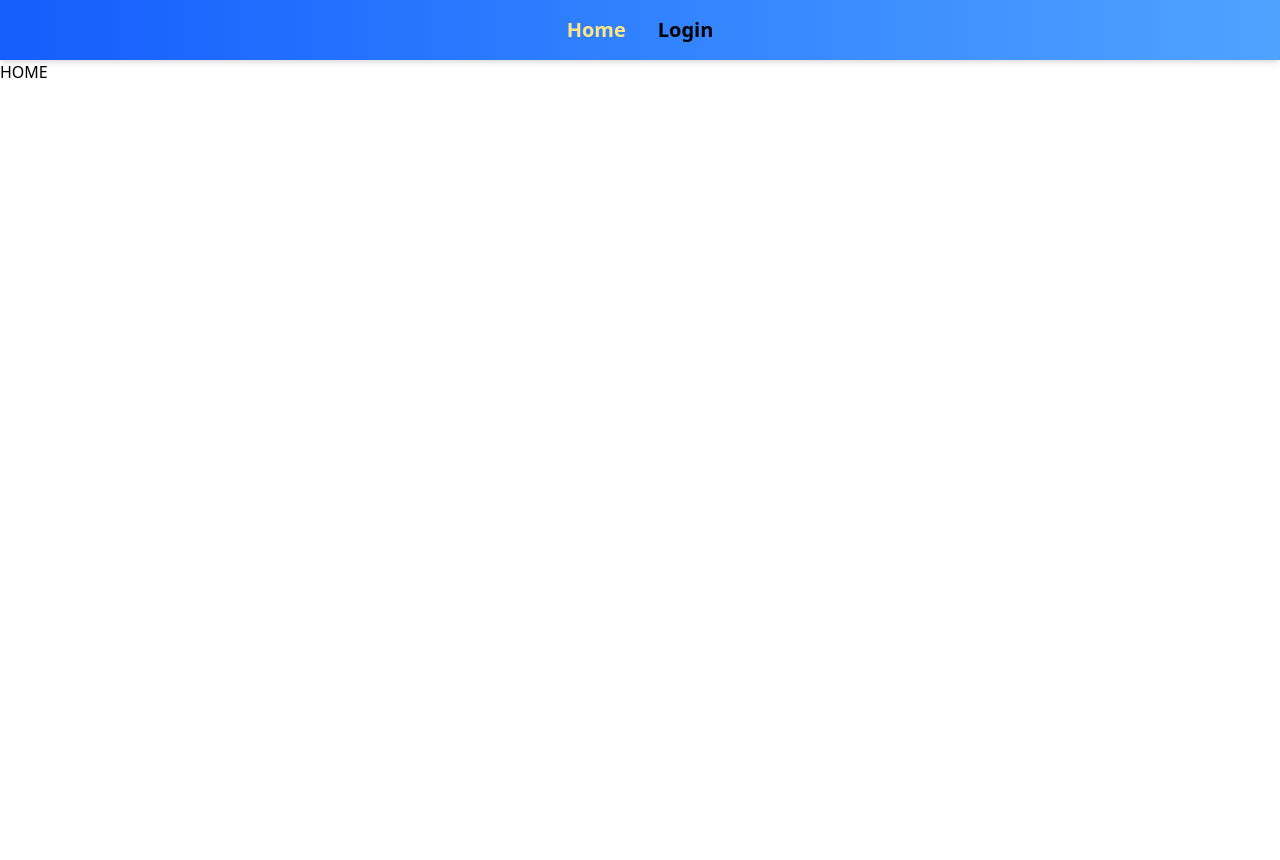
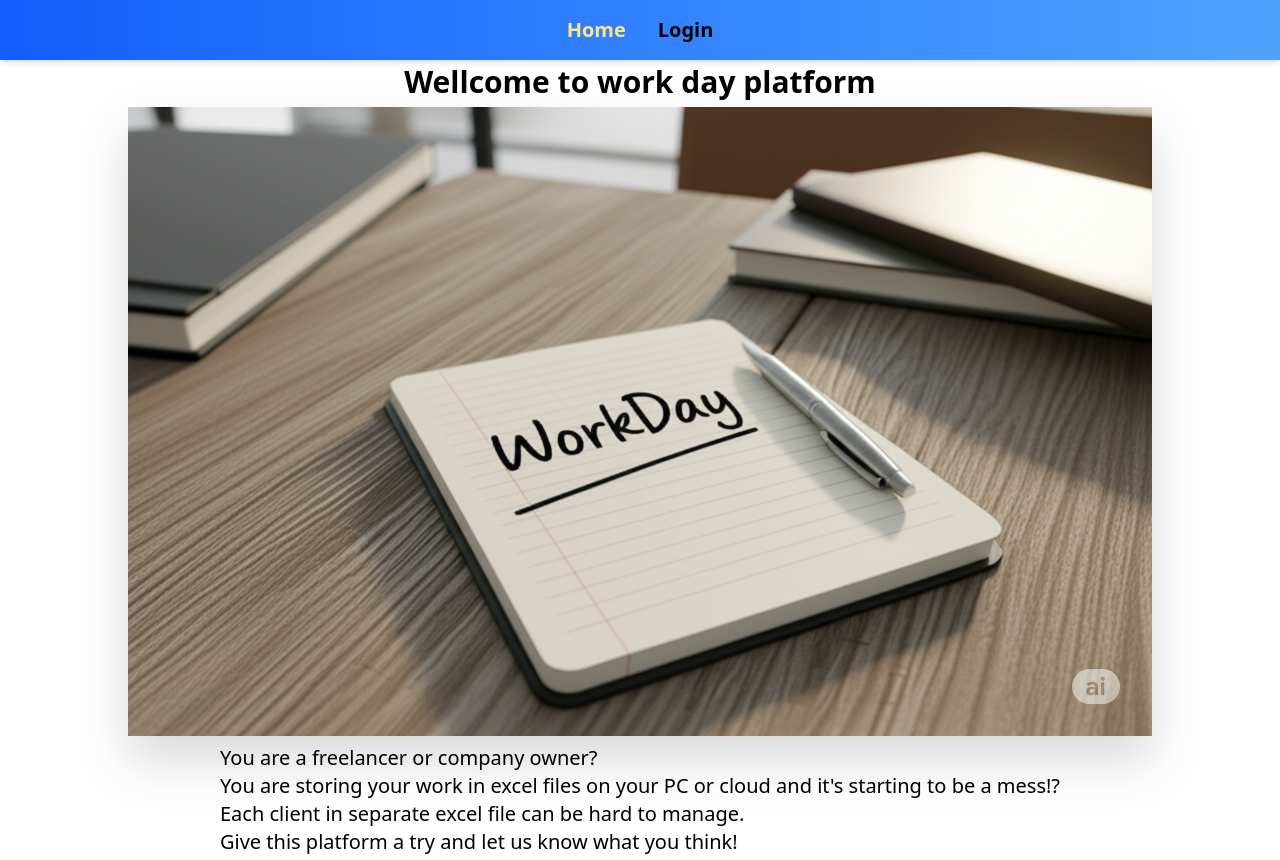
Before and after one commit to milemik/work-day-client, a React (Vite) app: page / in a window 1280 px wide. Before the commit the page ends 800 px from the top, so only its background shows below. Built offline with nearby package versions, Linux system fonts and the light colour scheme.

Commit message:
Home page initial creation

```diff
--- a/src/pages/HomePage.jsx
+++ b/src/pages/HomePage.jsx
@@ -1,7 +1,17 @@
+import WorkDayImg from '../assets/WorkDayImageW.png';
+
 export default function HomePage() {
     return (
-        <main>
-            <h1>HOME</h1>
+        <main className="grid justify-items-center items-center h-screen">
+            <h1 className="text-3xl font-bold">Wellcome to work day platform</h1>
+            <img src={WorkDayImg} alt="Work Day" className="object-cover drop-shadow-2xl" />
+            {/* Think what text would be a better fit here!? */}
+            <div className="">
+                <p className="text-xl">You are a freelancer or company owner?</p>
+                <p className="text-xl">You are storing your work in excel files on your PC or cloud and it's starting to be a mess!?</p>
+                <p className="text-xl">Each client in separate excel file can be hard to manage.</p>
+                <p className="text-xl">Give this platform a try and let us know what you think!</p>
+            </div>
         </main>
     )
 }
```
Also changed, not shown: src/assets/WorkDayImageW.png (added), 1 other file (tests, documents, lock files or other folders).
